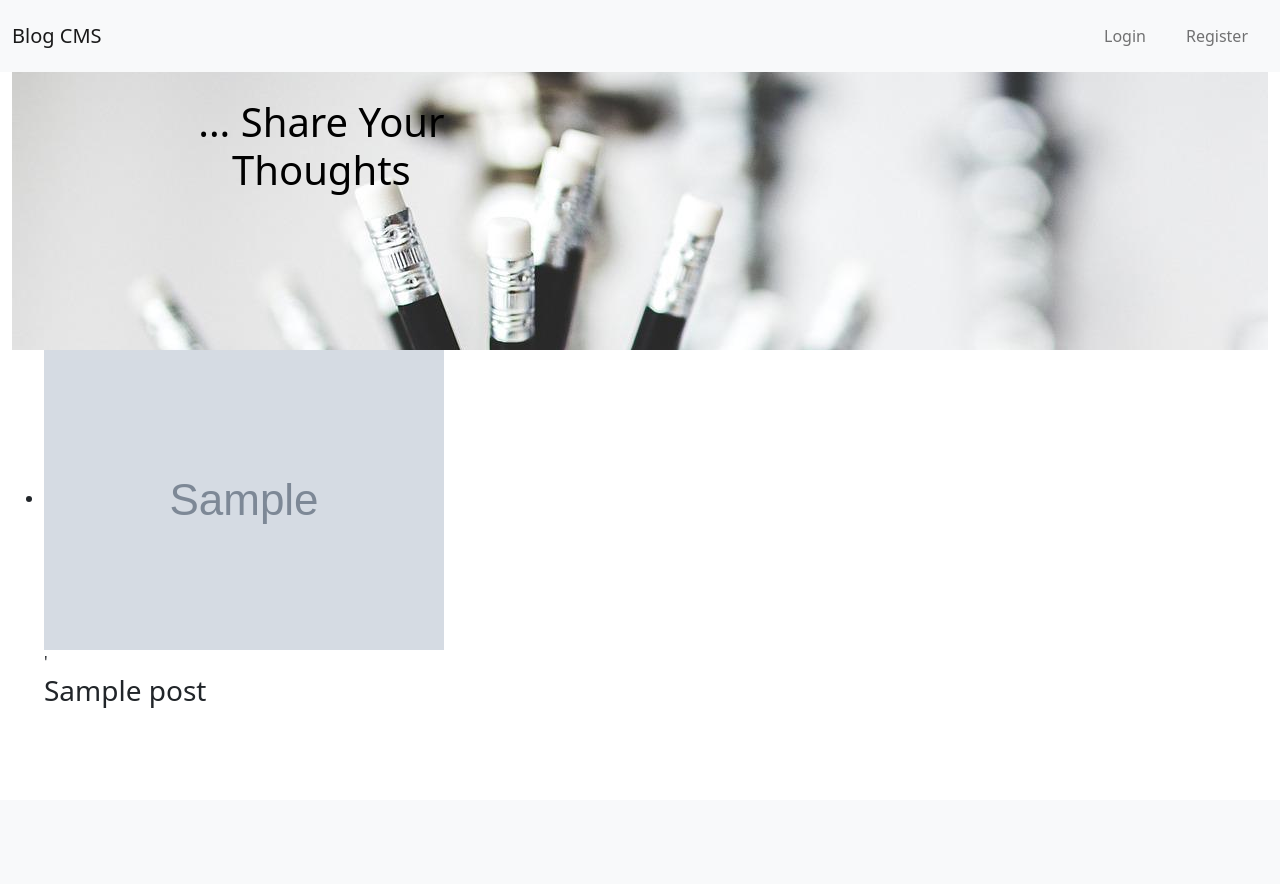
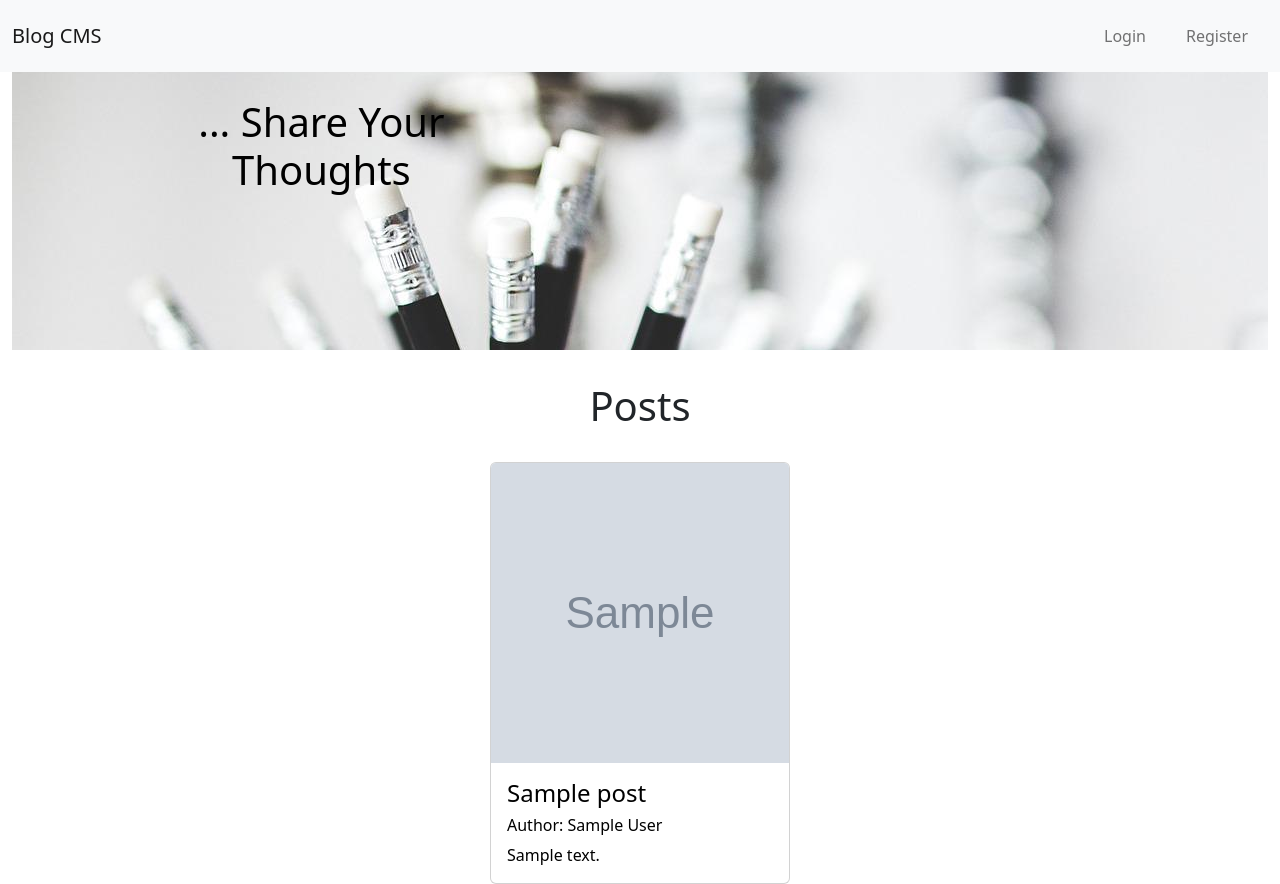
Before and after one commit to GabrielZirk/django_blog_cms, a Django app: template blog/templates/blog/user_posts.html in a window 1280 px wide. Before the commit the page ends 708 px from the top, so only its background shows below. Run offline with Django 3.2, Linux system fonts and the light colour scheme; the template is opened without the code that fills it: most values are stand-ins (such as "Sample title", 1, 10 or a date in 2020); grey boxes marked "Sample" are stand-in pictures.

Commit message:
Added user posts page

```diff
--- a/blog/templates/blog/user_posts.html
+++ b/blog/templates/blog/user_posts.html
@@ -1,16 +1,21 @@
 {% extends 'base.html' %}
 {% load static %}
-
-
-{% block title %}Usernames's Blog{% endblock %}
-
-
+{% block title %}{{ user.username }}'s Blog{% endblock %}
 {% block content %}
-
-<ul>
-{% for post in user_posts %}
-{% include 'blog/includes/post.html' %}
-{% endfor %}
-</ul>
-
-{% endblock %}
+    <section id="user-posts">
+        <h1>Posts</h1>
+        <div class="container-fluid cards">
+            {% for post in user_posts %}
+                <a href="{% url 'detailed_post' author=post.author slug=post.slug %}">
+                    <div class="card card-latest-posts">
+                        <img src="{{ post.image.url }}" width="300" class="card-img-top">
+                        <div class="card-body">
+                            <h4 class="card-title">{{ post.title }}</h4>
+                            <h6>Author: {{ post.author|title }}</h6>
+                            <p class="card-text">{{ post.blog_text|truncatechars:100 }}</p>
+                        </div>
+                    </div>
+                {% endfor %}
+            </div>
+        </section>
+    {% endblock %}
```
Also changed, not shown: blog/templates/blog/index.html (+0 -9 lines).
